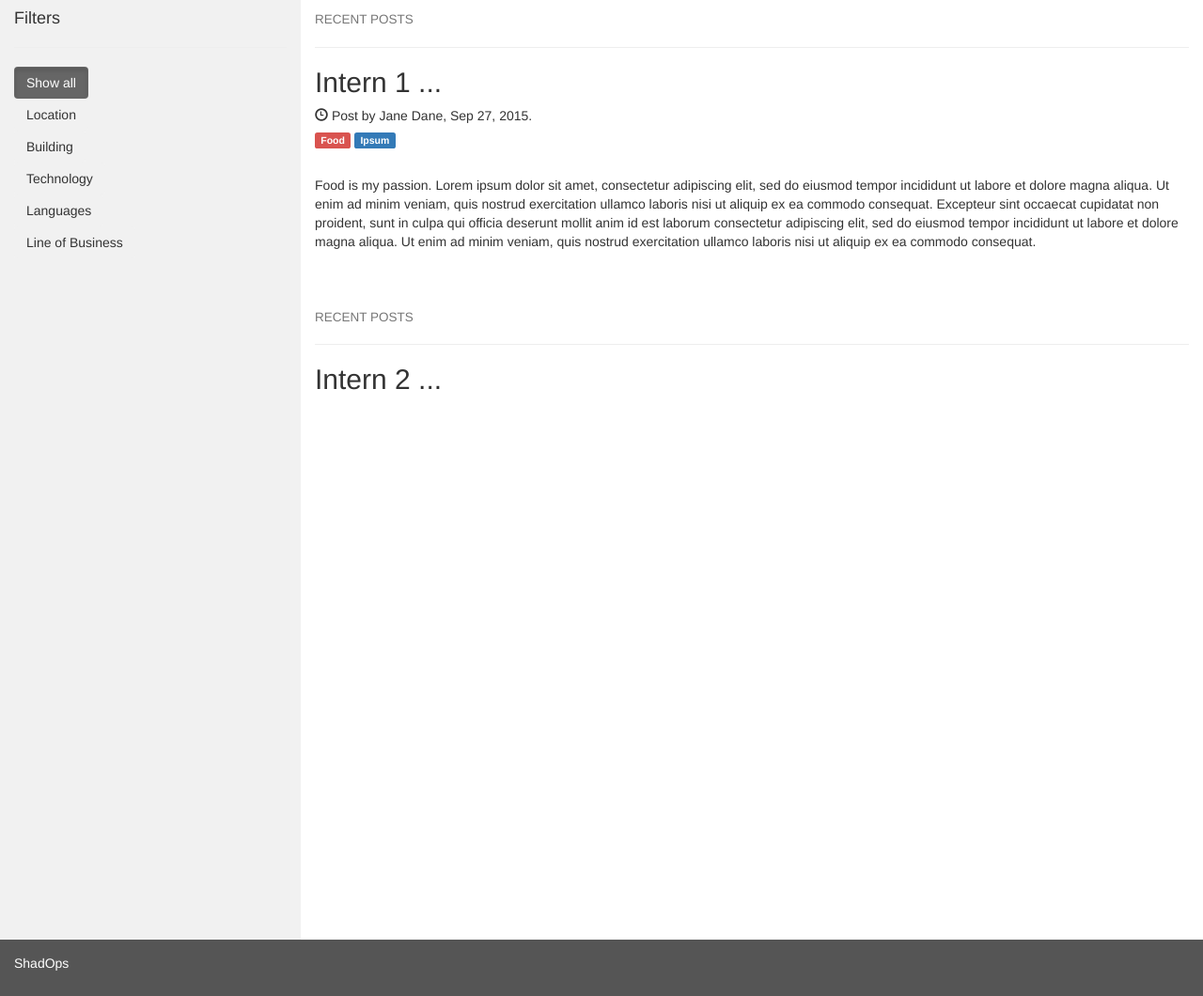
After one commit to ldpr23/shadops, a Django app: template templates/shadopsapp/main.html in a window 1280 px wide. The commit adds this page. Shown: the whole page at 94% size. Run offline with Django 3.2, Linux system fonts and the light colour scheme; the template is opened without the code that fills it, so the values that code supplies are empty; some libraries are stand-ins or nearby versions.

Commit message:
main page template

```diff
--- a/static/css/styles.css
+++ b/static/css/styles.css
@@ -37,3 +37,32 @@
   background-color: #666;
   color: white;
 }
+
+/* Set height of the grid so .sidenav can be 100% (adjust if needed) */
+.row.content {
+  height: 1000px;
+}
+
+/* Set gray background color and 100% height */
+.sidenav {
+  background-color: #f1f1f1;
+  height: 100%;
+}
+
+/* Set black background color, white text and some padding */
+footer {
+  background-color: #555;
+  color: white;
+  padding: 15px;
+}
+
+/* On small screens, set height to 'auto' for sidenav and grid */
+@media screen and (max-width: 767px) {
+  .sidenav {
+    height: auto;
+    padding: 15px;
+  }
+  .row.content {
+    height: auto;
+  }
+}
--- /dev/null
+++ b/templates/shadopsapp/main.html
@@ -0,0 +1,58 @@
+<!DOCTYPE html>
+<html lang="en">
+<head>
+    <title>Bootstrap Example</title>
+    <meta charset="utf-8">
+    <meta name="viewport" content="width=device-width, initial-scale=1">
+    <link rel="stylesheet" type="text/css" href="../../static/css/styles.css">
+    <link rel="stylesheet" href="https://maxcdn.bootstrapcdn.com/bootstrap/3.4.0/css/bootstrap.min.css">
+    <script src="https://ajax.googleapis.com/ajax/libs/jquery/3.4.1/jquery.min.js"></script>
+    <script src="https://maxcdn.bootstrapcdn.com/bootstrap/3.4.0/js/bootstrap.min.js"></script>
+</head>
+<body>
+
+<div class="container-fluid">
+    <div class="row content">
+        <div class="col-sm-3 sidenav">
+            <h4>Filters</h4>
+            <hr>
+            <ul class="nav nav-pills nav-stacked">
+                <!--<li class="active"><a href="#section1">Home</a></li>-->
+                <!--<li><a href="#section2">Friends</a></li>-->
+                <!--<li><a href="#section3">Family</a></li>-->
+                <!--<li><a href="#section3">Photos</a></li>-->
+
+                <div id="myBtnContainer">
+                    <li><button class="btn active" onclick="filterSelection('all')"> Show all</button></li>
+                    <li><button class="btn" onclick="filterSelection('location')"> Location</button></li>
+                    <li><button class="btn" onclick="filterSelection('building')"> Building</button></li>
+                    <li><button class="btn" onclick="filterSelection('tech')"> Technology</button></li>
+                    <li><button class="btn" onclick="filterSelection('languages')"> Languages</button></li>
+                    <li><button class="btn" onclick="filterSelection('lob')"> Line of Business</button></li>
+                </div>
+            </ul><br>
+
+        </div>
+
+        <div class="col-sm-9">
+            <h4><small>RECENT POSTS</small></h4>
+            <hr>
+            <h2>Intern 1 ... </h2>
+            <h5><span class="glyphicon glyphicon-time"></span> Post by Jane Dane, Sep 27, 2015.</h5>
+            <h5><span class="label label-danger">Food</span> <span class="label label-primary">Ipsum</span></h5><br>
+            <p>Food is my passion. Lorem ipsum dolor sit amet, consectetur adipiscing elit, sed do eiusmod tempor incididunt ut labore et dolore magna aliqua. Ut enim ad minim veniam, quis nostrud exercitation ullamco laboris nisi ut aliquip ex ea commodo consequat. Excepteur sint occaecat cupidatat non proident, sunt in culpa qui officia deserunt mollit anim id est laborum consectetur adipiscing elit, sed do eiusmod tempor incididunt ut labore et dolore magna aliqua. Ut enim ad minim veniam, quis nostrud exercitation ullamco laboris nisi ut aliquip ex ea commodo consequat.</p>
+            <br><br>
+
+            <h4><small>RECENT POSTS</small></h4>
+            <hr>
+            <h2>Intern 2 ...</h2>
+        </div>
+    </div>
+</div>
+
+<footer class="container-fluid">
+    <p>ShadOps</p>
+</footer>
+
+</body>
+</html>
```
